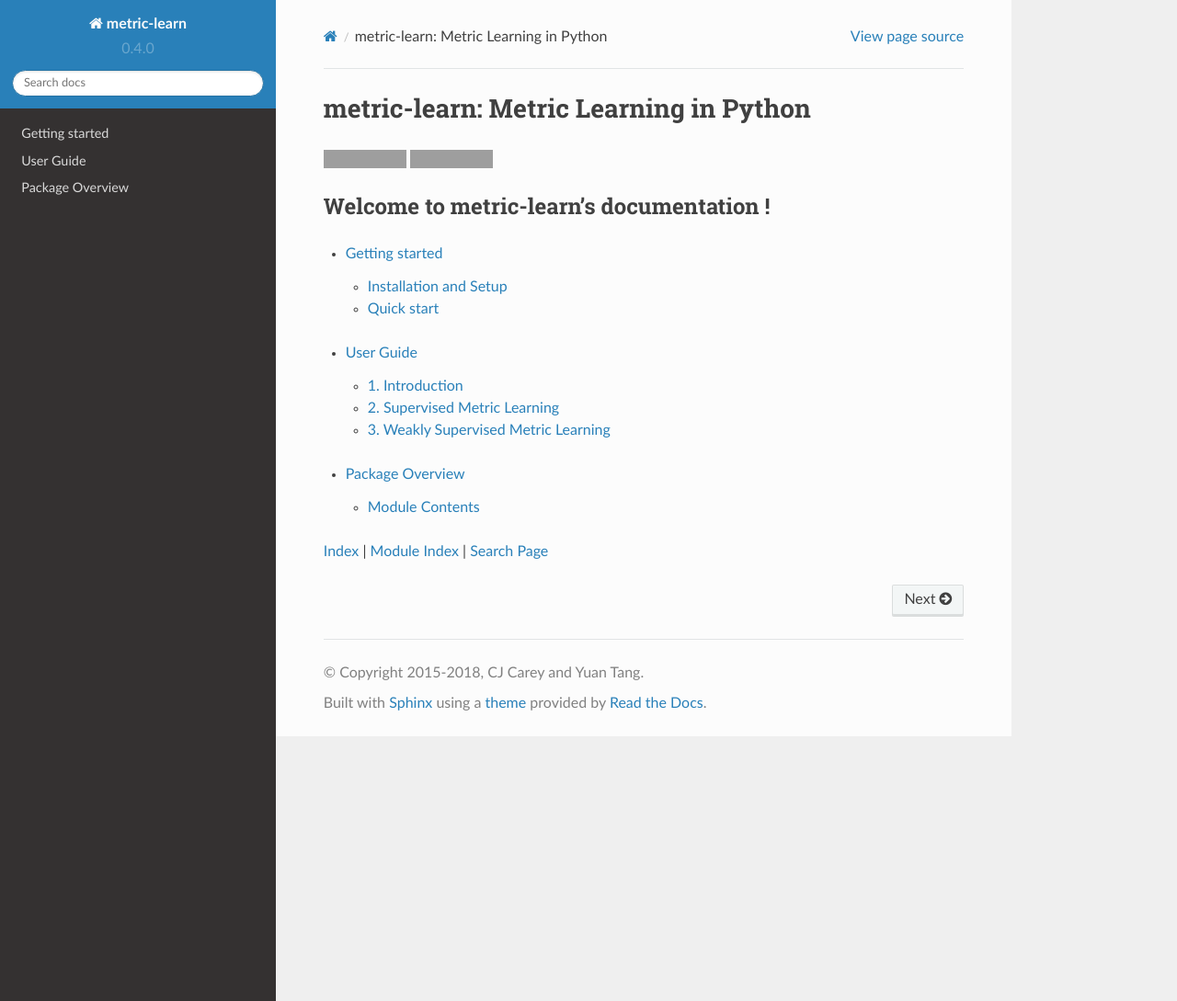
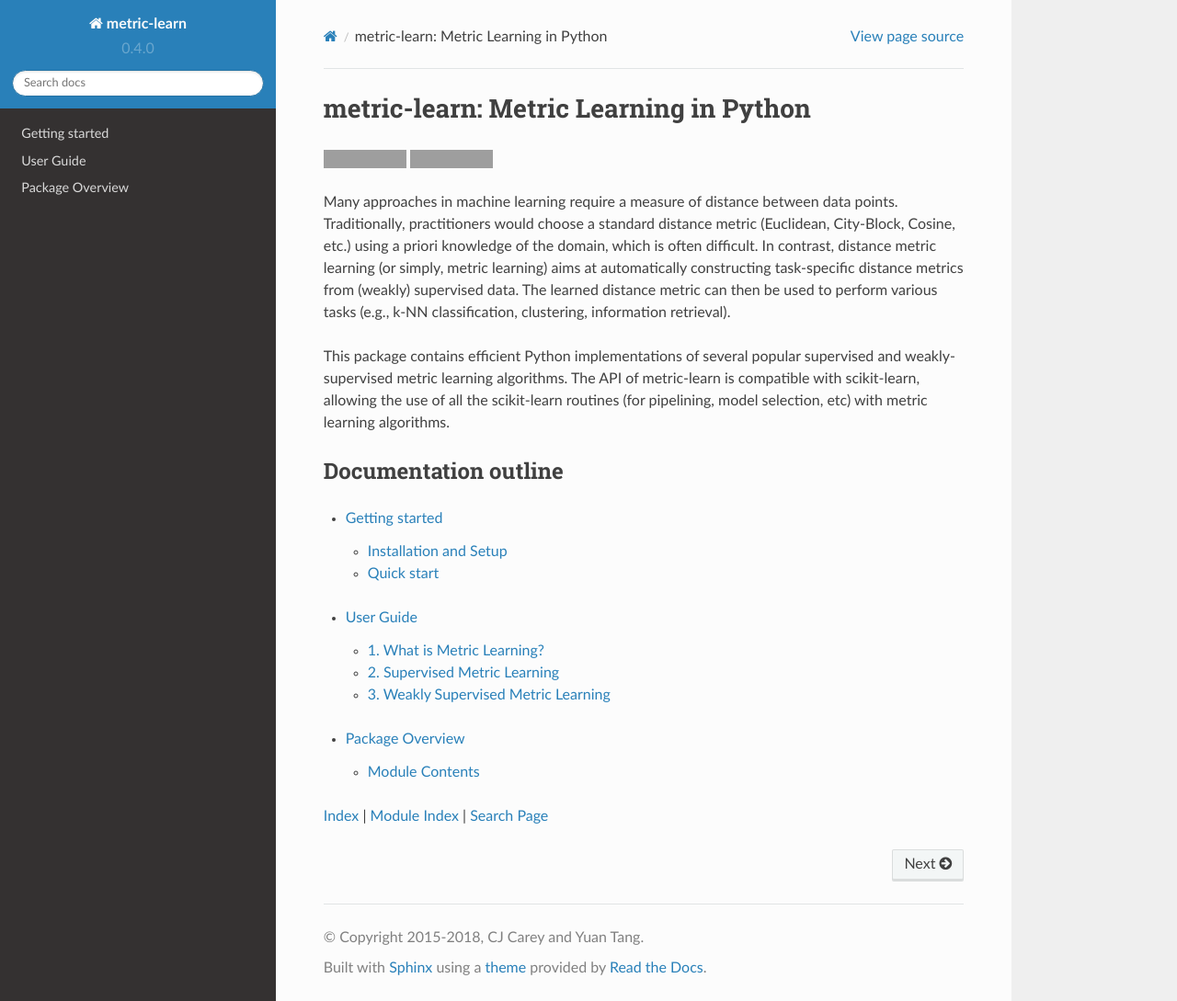
Before and after one commit to scikit-learn-contrib/metric-learn, a Sphinx documentation site: the page built from doc/index.rst, in a window 1280 px wide and 1089 px high. Shown: the whole window at 92% size. Built offline with Sphinx 7.4.7 and the Read the Docs theme 2.0.0, drawn with Linux system fonts in a browser that asks for light colours; pages that are not in the unit, such as notebooks, are missing from menus; grey boxes are pictures that could not be loaded.

Commit message:
modified index, intro

```diff
--- a/doc/index.rst
+++ b/doc/index.rst
@@ -2,8 +2,23 @@
 =======================================
 |License| |PyPI version|
 
-Welcome to metric-learn's documentation !
------------------------------------------
+Many approaches in machine learning require a measure of distance between data
+points. Traditionally, practitioners would choose a standard distance metric
+(Euclidean, City-Block, Cosine, etc.) using a priori knowledge of the domain,
+which is often difficult.
+In contrast, distance metric learning (or simply, metric learning) aims at
+automatically constructing task-specific distance metrics from (weakly)
+supervised data. The learned distance metric can then be used to perform
+various tasks (e.g., k-NN classification, clustering, information retrieval).
+
+This package contains efficient Python implementations of several popular
+supervised and weakly-supervised metric learning algorithms. The API of
+metric-learn is compatible with scikit-learn, allowing the use of all the
+scikit-learn routines (for pipelining, model selection, etc) with metric
+learning algorithms.
+
+Documentation outline
+---------------------
 
 .. toctree::
    :maxdepth: 2
--- a/doc/supervised.rst
+++ b/doc/supervised.rst
@@ -1,3 +1,5 @@
+.. _supervised_section:
+
 ==========================
 Supervised Metric Learning
 ==========================
```
Also changed, not shown: doc/introduction.rst (+106 -33 lines).
